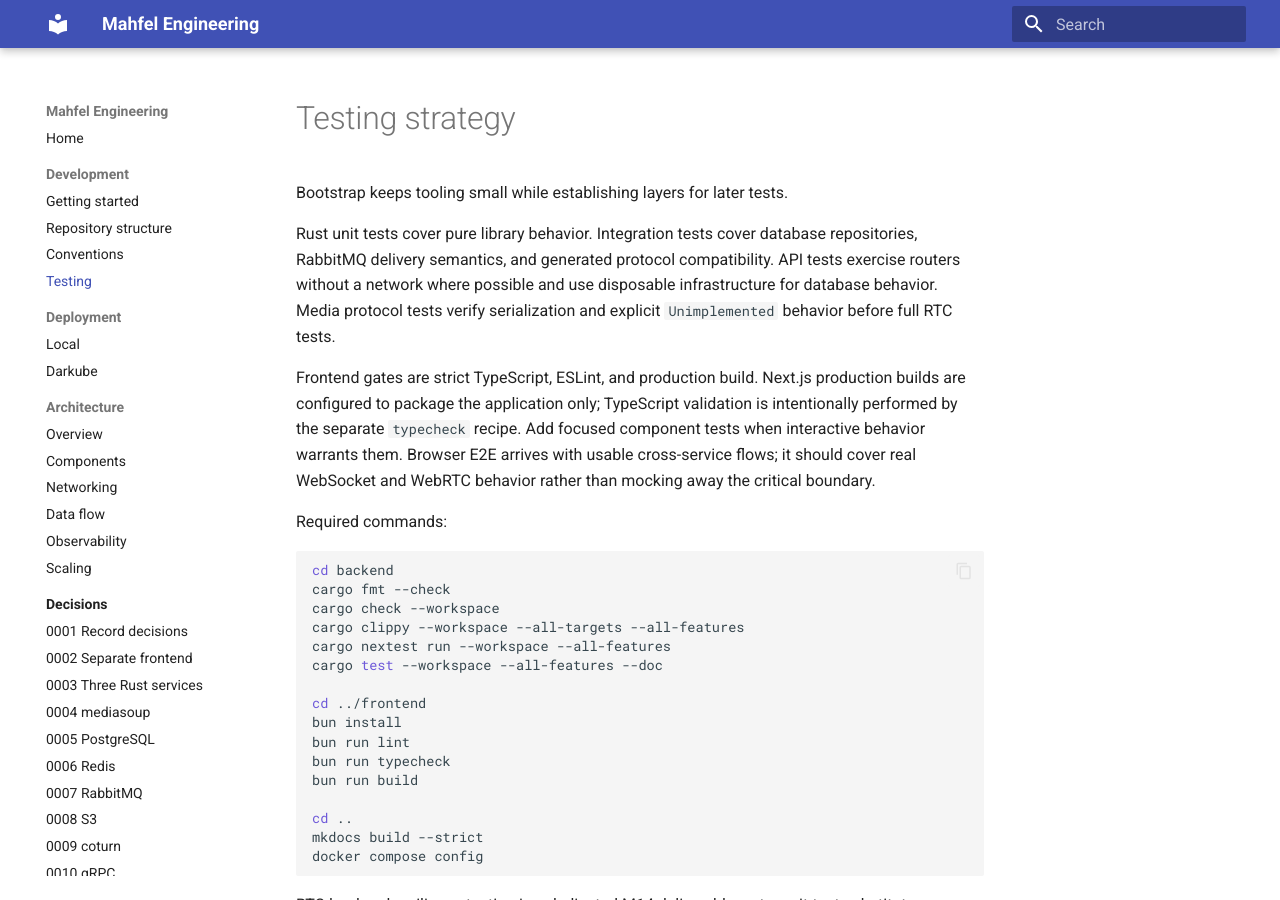
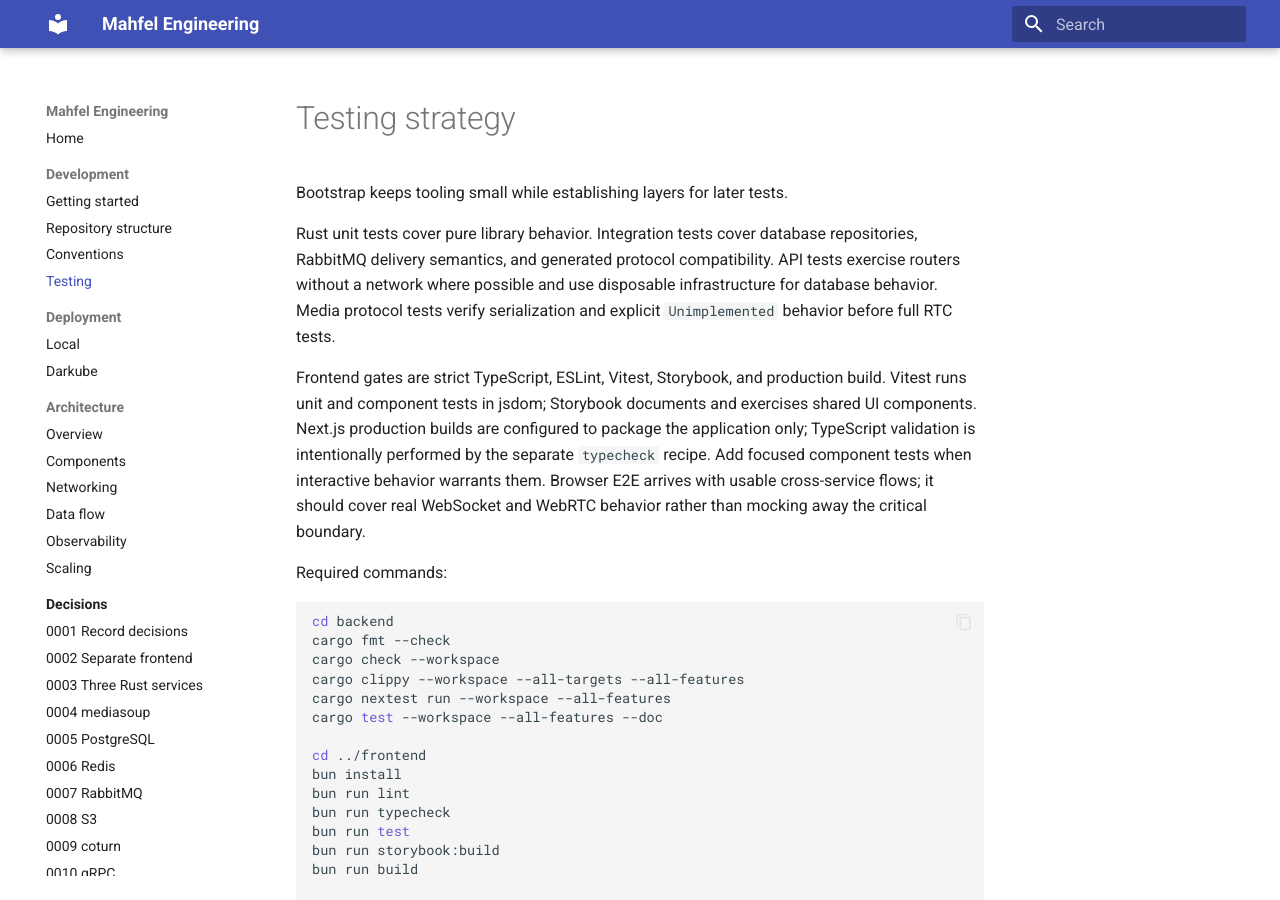
Before and after one commit to mhyrzt/mahfel, an MkDocs documentation site: the page built from docs/development/testing.md, in a window 1280 px wide and 900 px high. Built offline with MkDocs 1.6.1 and Material for MkDocs 9.7.7, drawn with Linux system fonts in a browser that asks for light colours.

Commit message:
feat(frontend): add Storybook and Vitest
Keep bootstrap focused on infrastructure startup and local HTTPS initialization.

```diff
--- a/docker-compose.yml
+++ b/docker-compose.yml
@@ -88,7 +88,7 @@ services:
     networks: [internal, admin]
 
   caddy:
-    profiles: [mahfel]
+    profiles: [infrastructure]
     image: docker.arvancloud.ir/caddy:2.11.4-alpine
     restart: unless-stopped
     ports:
@@ -104,10 +104,6 @@ services:
     extra_hosts:
       - host.docker.internal:host-gateway
     depends_on:
-      mahfel-web:
-        condition: service_healthy
-      mahfel-api:
-        condition: service_healthy
       rustfs:
         condition: service_healthy
       rabbitmq:
--- a/docs/development/testing.md
+++ b/docs/development/testing.md
@@ -7,11 +7,12 @@ RabbitMQ delivery semantics, and generated protocol compatibility. API tests exe
 without a network where possible and use disposable infrastructure for database behavior. Media
 protocol tests verify serialization and explicit `Unimplemented` behavior before full RTC tests.
 
-Frontend gates are strict TypeScript, ESLint, and production build. Next.js production builds are
-configured to package the application only; TypeScript validation is intentionally performed by the
-separate `typecheck` recipe. Add focused component tests when interactive behavior warrants them.
-Browser E2E arrives with usable cross-service flows; it should cover real WebSocket and WebRTC
-behavior rather than mocking away the critical boundary.
+Frontend gates are strict TypeScript, ESLint, Vitest, Storybook, and production build. Vitest runs
+unit and component tests in jsdom; Storybook documents and exercises shared UI components. Next.js
+production builds are configured to package the application only; TypeScript validation is
+intentionally performed by the separate `typecheck` recipe. Add focused component tests when
+interactive behavior warrants them. Browser E2E arrives with usable cross-service flows; it should
+cover real WebSocket and WebRTC behavior rather than mocking away the critical boundary.
 
 Required commands:
 
@@ -27,6 +28,8 @@ cd ../frontend
 bun install
 bun run lint
 bun run typecheck
+bun run test
+bun run storybook:build
 bun run build
 
 cd ..
```
Also changed, not shown: docs/deployment/local.md (+4 -3 lines), docs/development/conventions.md (+2 -0 lines), docs/development/getting-started.md (+2 -2 lines), docs/development/repository-structure.md (+2 -0 lines), 12 other files.
